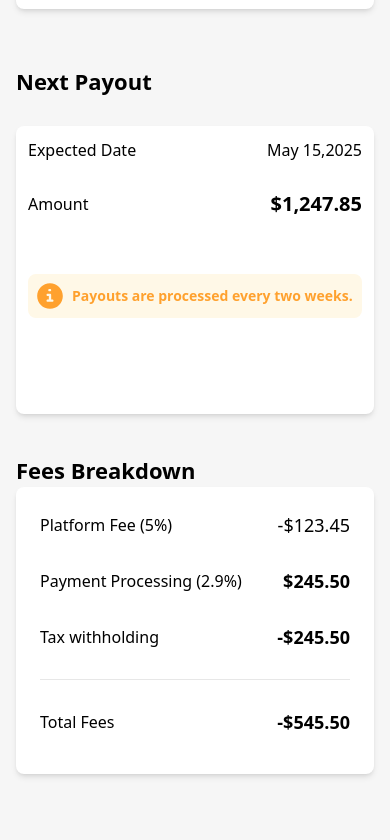
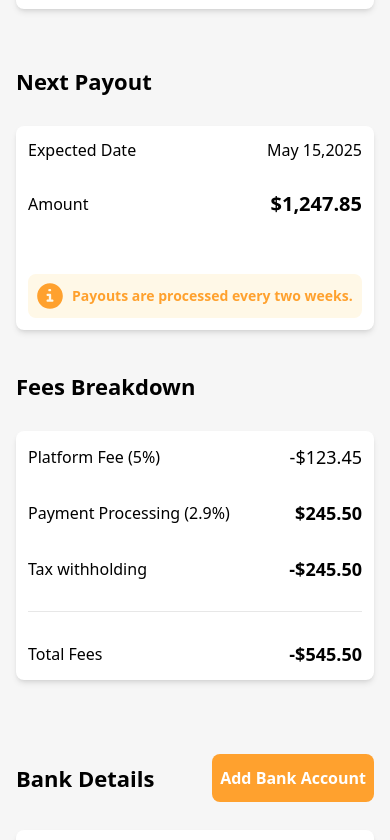
Before and after one commit to Procoderrs/Chef-form, a website: page src/total-earnings.html in a window 390 px wide. Shown: the part 232-1072 px from the top of the page. Drawn offline with Linux system fonts and the light colour scheme.

Commit message:
file-addded

```diff
--- a/src/total-earnings.html
+++ b/src/total-earnings.html
@@ -39,7 +39,7 @@
   <div class="center-divs pt-14 grid lg:grid-cols-2 grid-cols-1  items-stretch  gap-x-12">
 <div>
   <h3 class="3xl:text-3xl text-[22px] font-semibold pb-7">Next Payout</h3>
-<div class="lg:p-7 p-3 min-h-72 rounded-lg shadow-md bg-white">
+<div class="lg:p-7 p-3 lg:min-h-72 rounded-lg shadow-md bg-white">
 <div class="flex gap-7   flex-col">
 <div class="flex items-center justify-between">
 <p class="3xl:text-xl text-base font-medium">Expected Date</p>
@@ -62,8 +62,8 @@
 </div>
 
 <div>
-  <h3 class="3xl:text-3xl text-[22px] font-semibold lg:pb-7  pt-10 lg:pt-0">Fees Breakdown</h3>
-<div class="p-6 bg-white min-h-[287px] rounded-lg shadow-md">
+  <h3 class="3xl:text-3xl text-[22px] font-semibold pb-7 lg:pb-0  pt-10 lg:pt-0">Fees Breakdown</h3>
+<div class="lg:p-6 p-3 bg-white lg:min-h-72 rounded-lg shadow-md">
 <div class="flex gap-7    flex-col">
 <div class="flex items-center justify-between">
 <p class="3xl:text-xl text-base font-medium">Platform Fee (5%)</p>
```
Also changed, not shown: dist/output.css, dist/total-earnings.html, src/output.css.
